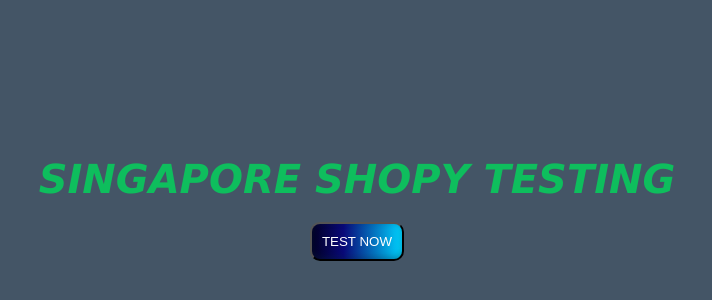
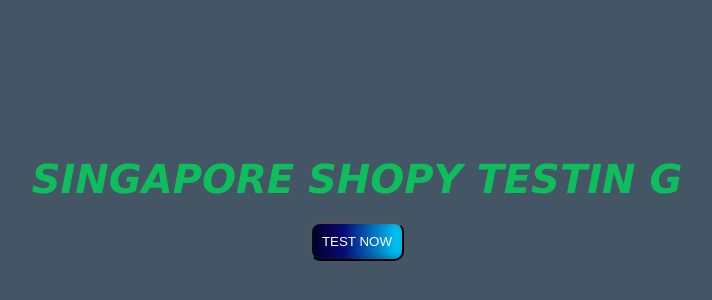
Before and after one commit to SathishKumar12z/htmltest1, a plain HTML site: page index.html in a window 1280 px wide. Shown: the part 182-482 px from the top of the page, without its empty margins (283-995 px from the left). Drawn offline with nearby package versions, Linux system fonts and the light colour scheme.

Commit message:
small changes2

```diff
--- a/index.html
+++ b/index.html
@@ -9,7 +9,7 @@
 </head>
 <body>
     <div id="mainDiv">
-        <h2 id="mainh2"> Singapore Shopy Testing</h2>
+        <h2 id="mainh2"> Singapore Shopy Testin g</h2>
         <button onclick="changeColor()" >test now</button>
     </div>
 </body>
```
